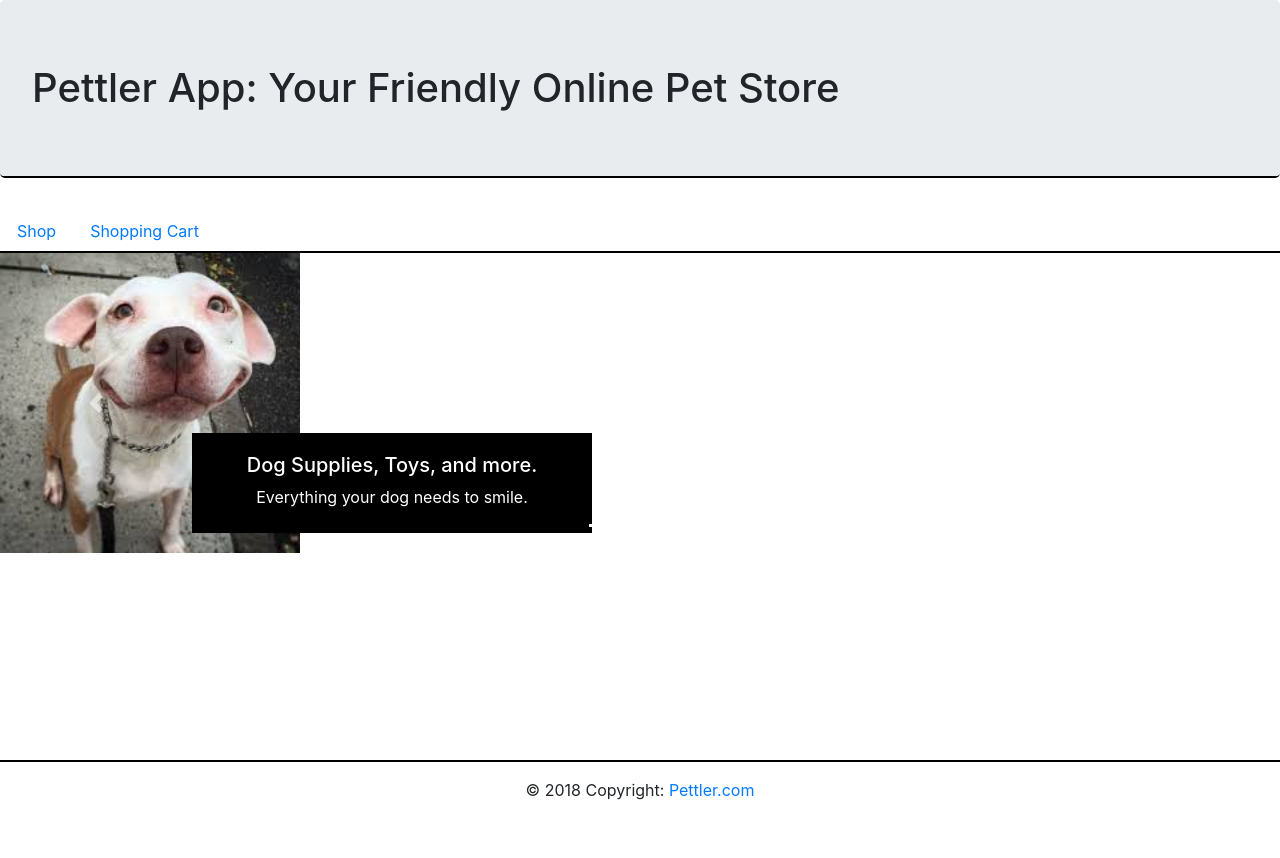
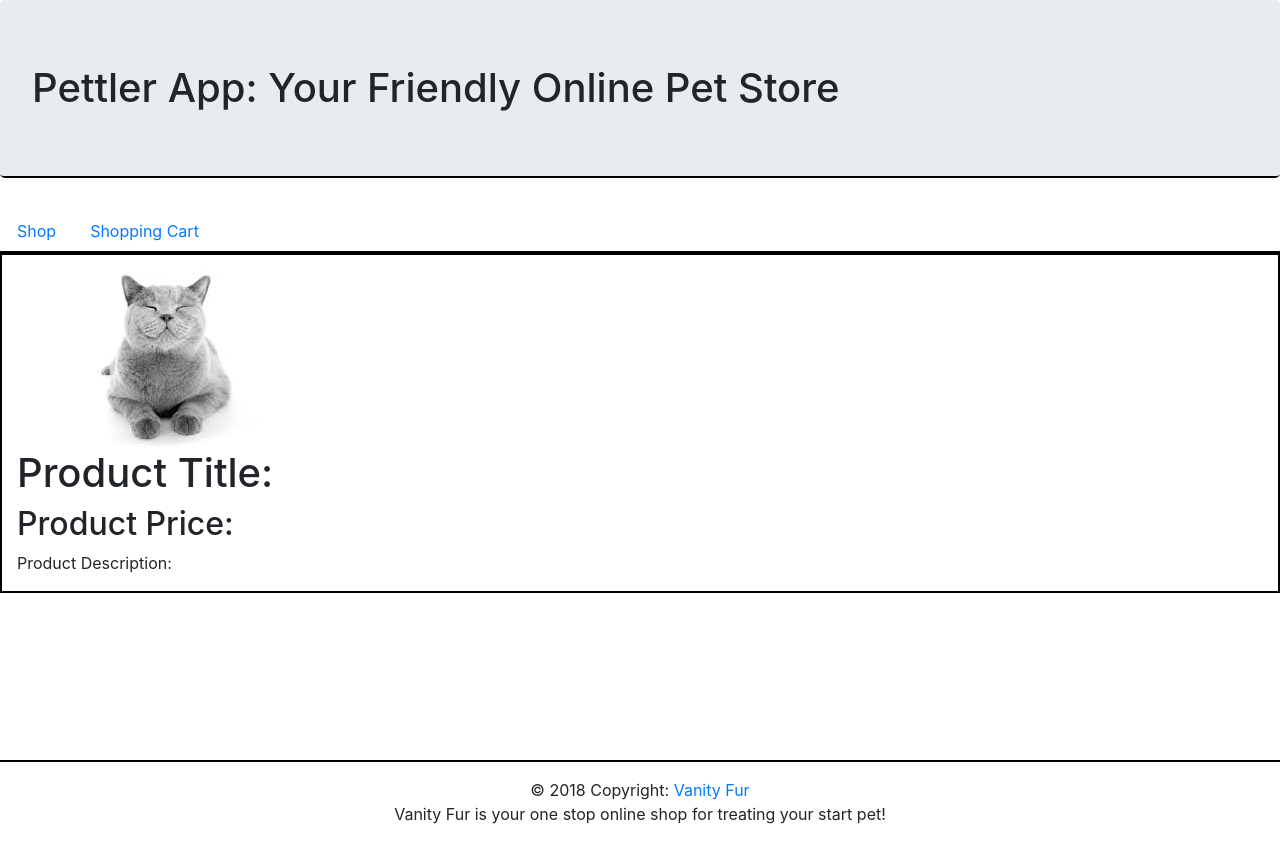
Before and after one commit to charles-codes/pettler_practice, a React (Create React App) app: page / in a window 1280 px wide. Before the commit the page ends 818 px from the top, so only its background shows below. Built offline with nearby package versions, Linux system fonts and the light colour scheme.

Commit message:
added some more structuring components: container, row, column, etc.

```diff
--- a/src/App.js
+++ b/src/App.js
@@ -3,7 +3,9 @@ import {BrowserRouter as Router } from "react-router-dom";
 import NavTabs from "./components/NavTabs/NavTabs";
 import Header from "./components/Header/Header";
 import Footer from "./components/Footer/Footer";
-import Carousel from "./components/Carousel";
+// import Carousel from "./components/Carousel";
+import Card from "./components/Card";
+
 import './App.css';
 
 function App() {
@@ -12,7 +14,8 @@ function App() {
       <div>
           <Header />
           <NavTabs />
-          <Carousel />
+          {/* <Carousel /> */}
+          <Card />
           <Footer />
 
 
--- /dev/null
+++ b/src/components/Card/Card.css
@@ -0,0 +1,3 @@
+.productCard {
+    border: solid 2px black;
+}
--- /dev/null
+++ b/src/components/Card/Card.js
@@ -0,0 +1,16 @@
+import React from "react";
+import "./Card.css";
+
+function Card() {
+    return (
+    <div>
+        <div className="productCard col-md 4">
+            <img className="" src="/images/happycat.jpg" alt="" />
+            <h1>Product Title: </h1>
+            <h2>Product Price: </h2>
+            <p>Product Description: </p>
+        </div>
+    </div>
+    );
+}
+export default Card;
--- /dev/null
+++ b/src/components/Card/index.js
@@ -0,0 +1 @@
+export { default } from "./Card";
--- a/src/components/Carousel/Carousel.css
+++ b/src/components/Carousel/Carousel.css
@@ -2,5 +2,4 @@
     width: 400px;
     height: 100px;
     background: black;
-    align-items: center;
 }
--- /dev/null
+++ b/src/components/Col/index.js
@@ -0,0 +1 @@
+export { default } from "./Col";
--- /dev/null
+++ b/src/components/Container/index.js
@@ -0,0 +1 @@
+export { default } from "./Container";
--- a/src/components/Footer/Footer.js
+++ b/src/components/Footer/Footer.js
@@ -9,7 +9,8 @@ function Footer() {
 
 
   <div className="footer-copyright text-center py-3">© 2018 Copyright:
-    <a href="www.google.com"> Pettler.com</a>
+    <a href="www.google.com"> Vanity Fur</a>
+    <p>Vanity Fur is your one stop online shop for treating your start pet!</p>
   </div>
 
 
--- /dev/null
+++ b/src/components/Row/index.js
@@ -0,0 +1 @@
+export { default } from "./Row";
```
Also changed, not shown: src/components/Col/Col.js (added, +16 -0 lines), src/components/Container/Container.js (added, +7 -0 lines), src/components/Row/Row.js (added, +7 -0 lines).
